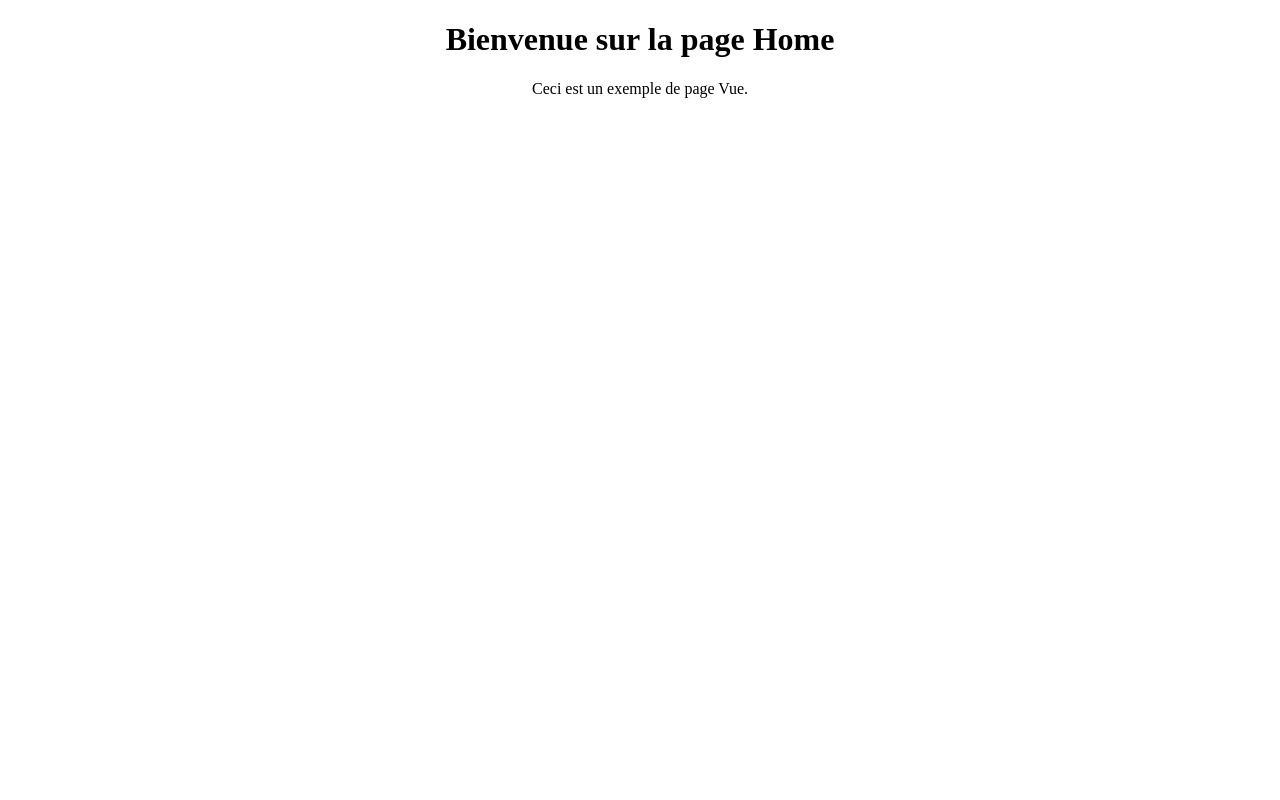
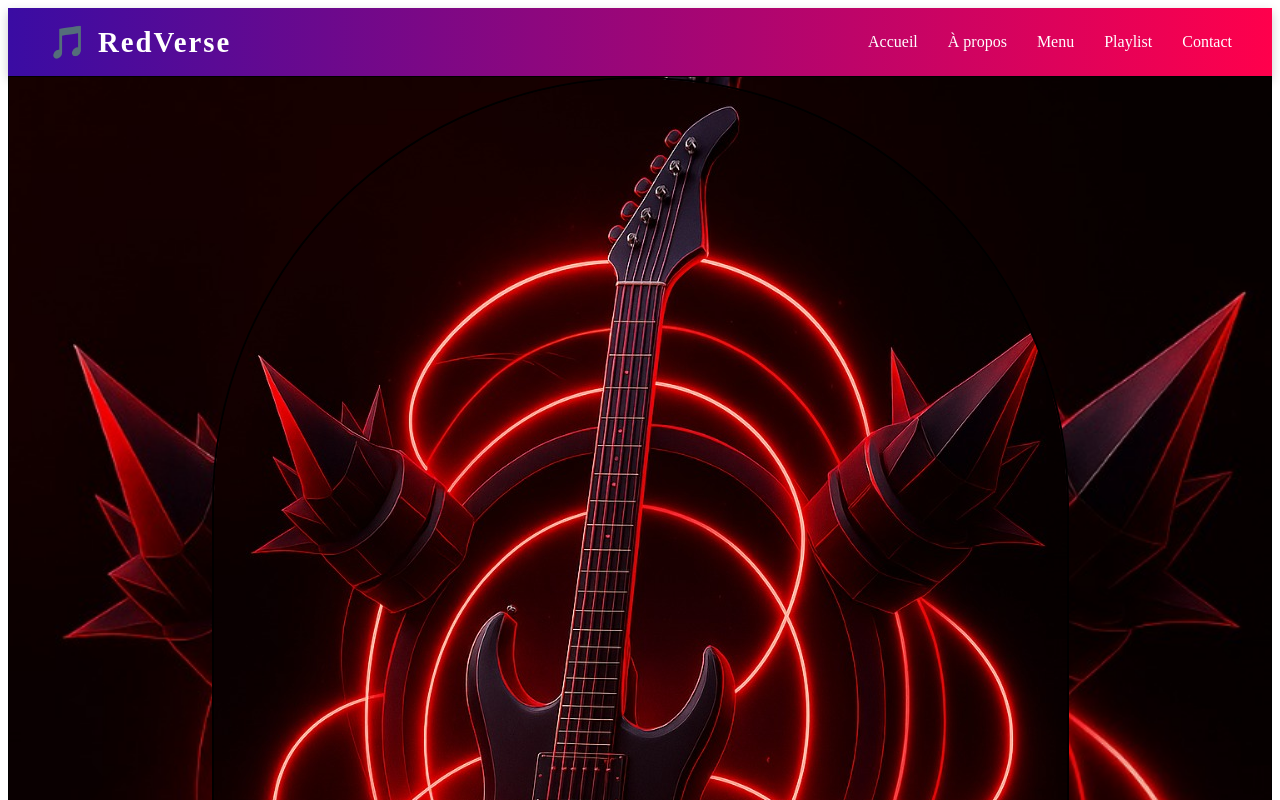
Before and after one commit to JihaneBoulahri/red_verse, a Vue app: page / in a window 1280 px wide. Shown: the top 800 px of the page. Built offline with nearby package versions, Linux system fonts and the light colour scheme.

Commit message:
F commit

```diff
--- /dev/null
+++ b/src/components/Inscription.vue
@@ -0,0 +1,168 @@
+<template>
+  <div
+    class="min-h-screen flex items-center justify-center bg-cover bg-center relative"
+    :style="{ backgroundImage: `url('/src/assets/logo.jpg')` }"
+  >
+    <!-- Overlay sombre -->
+    <div class="absolute inset-0 bg-black/60 backdrop-blur-[2px]"></div>
+
+    <!-- Formulaire centré -->
+    <div
+      class="relative z-10 w-full sm:w-[380px] md:w-[420px] lg:w-[450px] bg-gradient-to-br from-gray-900/95 to-black/95 border border-red-500/40 rounded-2xl text-white p-10 shadow-2xl shadow-red-600/30"
+    >
+      <!-- Logo -->
+      <div class="flex justify-center mb-8">
+        <img
+          src="/src/assets/logo.jpg"
+          alt="RedVerse Logo"
+          class="w-20 h-20 rounded-full shadow-lg shadow-red-600/50 border-2 border-red-500/50"
+        />
+      </div>
+
+      <!-- Titre -->
+      <h1 class="text-center text-2xl font-bold mb-2 text-transparent bg-clip-text bg-gradient-to-r from-red-400 to-red-600">
+        RedVerse
+      </h1>
+      <p class="text-center text-gray-400 text-sm mb-8">
+        {{ tab === "signin" ? "Connectez-vous à votre compte" : "Créez un nouveau compte" }}
+      </p>
+
+      <!-- Onglets -->
+      <div class="flex justify-center gap-1 mb-10">
+        <button
+          :class="[
+            'px-6 py-2.5 font-semibold transition-all duration-300 rounded-t-lg',
+            tab === 'signin'
+              ? 'bg-gradient-to-r from-red-600 to-red-700 text-white shadow-lg shadow-red-600/50'
+              : 'bg-gray-800 text-gray-400 hover:text-gray-200 hover:bg-gray-700'
+          ]"
+          @click="tab = 'signin'"
+        >
+          SIGN IN
+        </button>
+        <button
+          :class="[
+            'px-6 py-2.5 font-semibold transition-all duration-300 rounded-t-lg',
+            tab === 'signup'
+              ? 'bg-gradient-to-r from-red-600 to-red-700 text-white shadow-lg shadow-red-600/50'
+              : 'bg-gray-800 text-gray-400 hover:text-gray-200 hover:bg-gray-700'
+          ]"
+          @click="tab = 'signup'"
+        >
+          SIGN UP
+        </button>
+      </div>
+
+      <!-- Formulaire -->
+      <form @submit.prevent="handleSubmit" class="space-y-4">
+        <div>
+          <label class="block text-sm font-medium text-gray-300 mb-2">Username</label>
+          <input
+            v-model="username"
+            type="text"
+            placeholder="Enter your username"
+            class="w-full px-4 py-3 rounded-lg bg-gray-800/50 border border-gray-700/50 text-white focus:outline-none focus:ring-2 focus:ring-red-500 focus:border-transparent placeholder-gray-500 transition-all duration-300"
+          />
+        </div>
+
+        <div>
+          <label class="block text-sm font-medium text-gray-300 mb-2">Email</label>
+          <input
+            v-model="email"
+            type="email"
+            placeholder="Enter your email"
+            class="w-full px-4 py-3 rounded-lg bg-gray-800/50 border border-gray-700/50 text-white focus:outline-none focus:ring-2 focus:ring-red-500 focus:border-transparent placeholder-gray-500 transition-all duration-300"
+          />
+          <p v-if="emailError" class="text-red-400 text-xs mt-2">{{ emailError }}</p>
+        </div>
+
+        <div>
+          <label class="block text-sm font-medium text-gray-300 mb-2">Password</label>
+          <input
+            v-model="password"
+            type="password"
+            placeholder="Enter your password"
+            class="w-full px-4 py-3 rounded-lg bg-gray-800/50 border border-gray-700/50 text-white focus:outline-none focus:ring-2 focus:ring-red-500 focus:border-transparent placeholder-gray-500 transition-all duration-300"
+          />
+          <p v-if="passwordError" class="text-red-400 text-xs mt-2">{{ passwordError }}</p>
+        </div>
+
+        <div class="flex items-center justify-between text-sm">
+          <label class="flex items-center gap-2 cursor-pointer text-gray-400 hover:text-gray-300">
+            <input type="checkbox" v-model="staySignedIn" class="accent-red-500 rounded" />
+            Stay signed in
+          </label>
+          <a href="#" class="text-red-500 hover:text-red-400 font-medium transition">Forgot Password?</a>
+        </div>
+
+        <button
+          type="submit"
+          class="w-full bg-gradient-to-r from-red-600 to-red-700 hover:from-red-700 hover:to-red-800 text-white font-bold py-3 rounded-lg shadow-lg shadow-red-600/40 transition-all duration-300 transform hover:scale-105 active:scale-95"
+        >
+          {{ tab === "signin" ? "SIGN IN" : "SIGN UP" }}
+        </button>
+      </form>
+
+      <!-- Texte en bas -->
+      <div class="text-center mt-8 text-gray-500 text-sm border-t border-gray-700/50 pt-6">
+        {{ tab === "signin" ? "Don't have an account?" : "Already have an account?" }}
+        <button
+          class="text-red-500 hover:text-red-400 font-bold ml-2 transition"
+          @click="tab = tab === 'signin' ? 'signup' : 'signin'"
+        >
+          {{ tab === "signin" ? "Create one" : "Sign in" }}
+        </button>
+      </div>
+    </div>
+  </div>
+</template>
+
+<script setup>
+import { ref } from "vue";
+import { isValidEmail, isValidPassword } from "../routes/Valide.js";
+
+const tab = ref("signin");
+const username = ref("");
+const email = ref("");
+const password = ref("");
+const staySignedIn = ref(false);
+
+const emailError = ref("");
+const passwordError = ref("");
+
+// 🔍 Fonction de validation
+const handleSubmit = () => {
+  emailError.value = "";
+  passwordError.value = "";
+
+  if (!isValidEmail(email.value)) {
+    emailError.value = "Email invalide (ex: user@example.com)";
+  }
+
+  if (!isValidPassword(password.value)) {
+    passwordError.value =
+      "Mot de passe ≥ 8 caractères, avec 1 majuscule et 1 chiffre.";
+  }
+
+  if (emailError.value || passwordError.value) return;
+
+  if (tab.value === "signin") {
+    alert(`Bienvenue, ${username.value}!`);
+  } else {
+    alert(`Compte créé pour ${username.value}!`);
+  }
+};
+</script>
+
+<style scoped>
+@import url("https://fonts.googleapis.com/css2?family=Orbitron:wght@500;700&display=swap");
+
+* {
+  font-family: "Orbitron", sans-serif;
+}
+
+body {
+  margin: 0;
+  background-color: #000;
+}
+</style>
--- /dev/null
+++ b/src/components/NavBar.vue
@@ -0,0 +1,66 @@
+<template>
+  <nav class="navbar">
+    <div class="logo">
+      <span class="logo-icon">🎵</span>
+      <h2>RedVerse</h2>
+    </div>
+    <ul class="nav-links">
+      <li><a href="#">Accueil</a></li>
+      <li><a href="#">À propos</a></li>
+      <li><a href="#">Menu</a></li>
+      <li><a href="#">Playlist</a></li>
+      <li><a href="#">Contact</a></li>
+    </ul>
+  </nav>
+</template>
+
+<script setup>
+</script>
+
+<style scoped>
+.navbar {
+  display: flex;
+  justify-content: space-between;
+  align-items: center;
+  background: linear-gradient(90deg, #3a0ca3, #ff004c);
+  color: white;
+  padding: 15px 40px;
+  box-shadow: 0 4px 10px rgba(0,0,0,0.2);
+}
+
+.logo {
+  display: flex;
+  align-items: center;
+  gap: 10px;
+}
+
+.logo h2 {
+  margin: 0;
+  font-size: 1.8rem;
+  letter-spacing: 2px;
+  cursor: pointer;
+}
+
+.logo-icon {
+  font-size: 2rem;
+}
+
+.nav-links {
+  list-style: none;
+  display: flex;
+  gap: 30px;
+  margin: 0;
+  padding: 0;
+}
+
+.nav-links a {
+  color: white;
+  text-decoration: none;
+  font-weight: 500;
+  transition: color 0.3s ease;
+}
+
+.nav-links a:hover {
+  color: #ffde59;
+}
+</style>
--- /dev/null
+++ b/src/routes/Valide.js
@@ -0,0 +1,12 @@
+// Vérifie si l'email a un format valide
+export function isValidEmail(email) {
+  const regex = /^[^\s@]+@[^\s@]+\.[^\s@]+$/;
+  return regex.test(email);
+}
+
+// Vérifie si le mot de passe est fort
+export function isValidPassword(password) {
+  // Minimum 8 caractères, 1 majuscule et 1 chiffre
+  const regex = /^(?=.*[A-Z])(?=.*\d)[A-Za-z\d@$!%*?&]{8,}$/;
+  return regex.test(password);
+}
--- a/src/view/Home.vue
+++ b/src/view/Home.vue
@@ -1,12 +1,20 @@
 <template>
-  <div class="text-center mt-10">
-    <h1 class="text-4xl font-bold text-blue-500">Bienvenue sur la page Home</h1>
-    <p class="mt-4 text-gray-400">Ceci est un exemple de page Vue.</p>
+  <div>
+    <NavBar />
+    <inscription />
   </div>
 </template>
 
 <script>
+import NavBar from '../components/NavBar.vue'
+import Inscription from '../components/Inscription.vue';
+
+
 export default {
   name: 'Home',
-};
+  components: {
+    NavBar,
+    Inscription,
+  },
+}
 </script>
```
Also changed, not shown: src/assets/logo.jpg (added).
